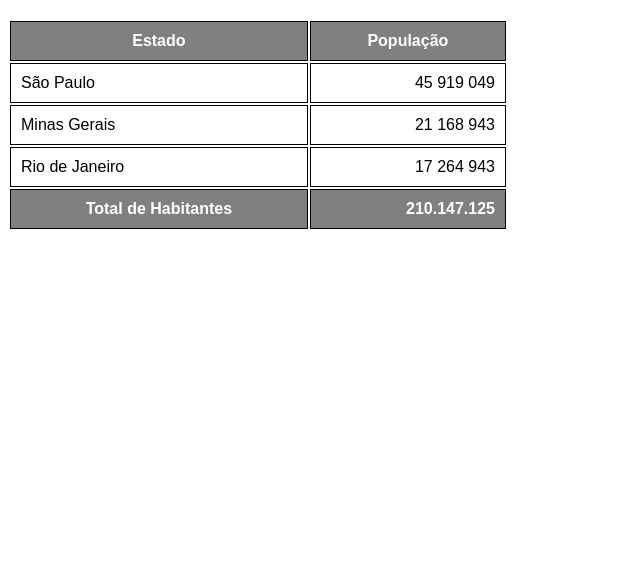
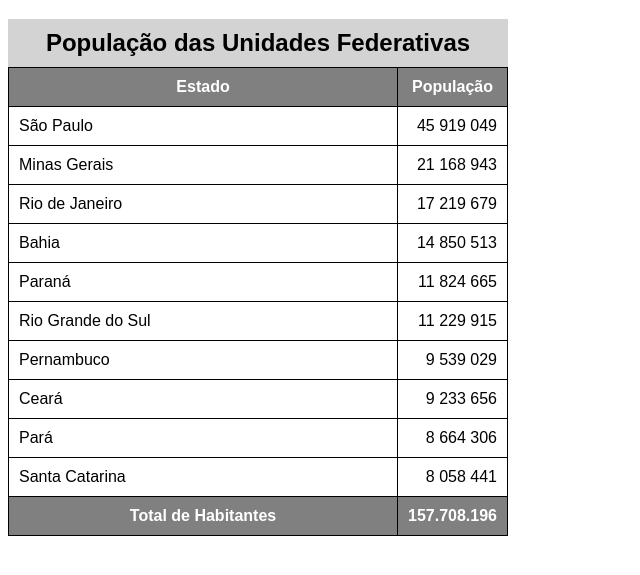
Before and after one commit to liviacavalcante/html-css, a plain HTML site: page exercicios/ex023/tabela002.html in a window 1280 px wide. Shown: the part 61-636 px from the top of the page, without its empty margins (0-640 px from the left). Drawn offline with Linux system fonts and the light colour scheme.

Commit message:
caption e escopo de títulos em tabelas

```diff
--- a/exercicios/ex023/tabela002.html
+++ b/exercicios/ex023/tabela002.html
@@ -8,21 +8,29 @@
         body {
             font-family: Arial, Helvetica, sans-serif;
         }
-        table{
+        table {
             width: 500px;
+            border-collapse: collapse;
         }
-        td, th{
+        td, th {
             border: 1px solid black;
             padding: 10px;
         }
 
-        thead, tfoot{
+        thead, tfoot {
             background-color: grey;
             color: white;
         }
 
-        td.num{
+        td.num {
             text-align: right;
+        }
+
+        caption {
+            font-size: 1.5em;
+            font-weight: bold;
+            padding: 10px;
+            background-color: lightgrey;
         }
     </style>
 </head>
@@ -30,10 +38,11 @@
     <h1>USO DE TABELAS GRANDES</h1>
 
             <table>
+                <caption>População das Unidades Federativas</caption>
                 <thead>
                     <tr>
-                    <th>Estado</th>
-                    <th>População</th>
+                        <th scope="col">Estado</th>
+                        <th scope="col" style="width: 50px;">População</th>
                     </tr>
                 </thead>
                 <tbody>
@@ -47,16 +56,43 @@
                     </tr>
                     <tr>
                         <td>Rio de Janeiro</td>
-                    <td class="num">17 264 943</td>
+                        <td class="num">17 219 679</td>
+                    </tr>
+                    <tr>
+                        <td>Bahia</td>
+                        <td class="num">14 850 513</td>
+                    </tr>
+                    <tr>
+                        <td>Paraná</td>
+                        <td class="num">11 824 665</td>
+                    </tr>
+                    <tr>
+                        <td>Rio Grande do Sul</td>
+                        <td class="num">11 229 915</td>
+                    </tr>
+                    <tr>
+                        <td>Pernambuco</td>
+                        <td class="num">9 539 029</td>
+                    </tr>
+                    <tr>
+                        <td>Ceará</td>
+                        <td class="num">9 233 656</td>
+                    </tr>
+                    <tr>
+                        <td>Pará</td>
+                        <td class="num">8 664 306</td>
+                    </tr>
+                    <tr>
+                        <td>Santa Catarina</td>
+                        <td class="num">8 058 441</td>
                     </tr>
                 </tbody>
                 <tfoot>
                     <tr>
-                    <th>Total de Habitantes</th>
-                    <td class="num"><strong>210.147.125</strong></td>
+                        <th scope="row">Total de Habitantes</th>
+                        <td class="num"><strong>157.708.196</strong></td>
                     </tr>
                 </tfoot>
             </table>
-
 </body>
 </html>
```
Lines whose indentation alone changed are shown as unchanged.
